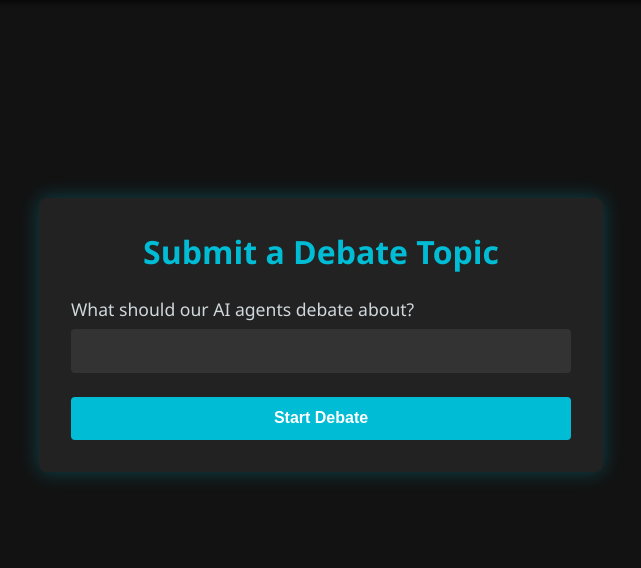
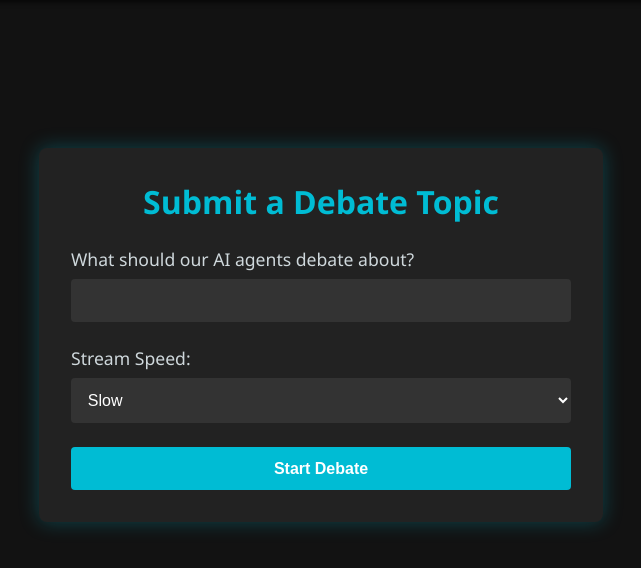
Before and after one commit to Adrian1707/llm_debates, a Django app: page / in a window 1280 px wide. Shown: the part 65-633 px from the top of the page, without its empty margins (319-960 px from the left). Run offline with Django 4.2, Linux system fonts and the light colour scheme.

Commit message:
Add form input for stream speed

```diff
--- a/llm_debate/templates/submit_topic.html
+++ b/llm_debate/templates/submit_topic.html
@@ -63,6 +63,17 @@
       width: 100%;
       box-sizing: border-box;
     }
+    select {
+      padding: 0.8rem;
+      margin-bottom: 1.5rem;
+      border: none;
+      border-radius: 4px;
+      background: #333;
+      color: #fff;
+      font-size: 1rem;
+      width: 100%;
+      box-sizing: border-box;
+    }
     button {
       padding: 0.8rem 1.5rem;
       background: #00bcd4;
@@ -86,6 +97,15 @@
     <form action="/debate/" method="get">
       <label for="debate_topic">What should our AI agents debate about?</label>
       <input type="text" id="debate_topic" name="debate_topic" required />
+
+      <label for="stream_speed">Stream Speed:</label>
+      <select id="stream_speed" name="stream_speed">
+        <option value="slow">Slow</option>
+        <option value="medium">Medium</option>
+        <option value="fast">Fast</option>
+        <option value="instant">Instant</option>
+      </select>
+
       <button type="submit">Start Debate</button>
     </form>
   </div>
--- a/llm_debate/views.py
+++ b/llm_debate/views.py
@@ -120,14 +120,13 @@ def get_stream_delay(stream_speed):
     """
     # Get delay settings from Django settings or use defaults
     delay_settings = getattr(settings, 'STREAM_DELAY_SETTINGS', {
-        'slow': 0.5,
-        'medium': 0.05,
-        'fast': 0.02,
+        'slow': 0.3,
+        'medium': 0.2,
+        'fast': 0.1,
         'instant': 0
     })
 
     # Default to medium if an invalid speed is provided
-    return 0
     return delay_settings.get(stream_speed, delay_settings['slow'])
 
 
```
